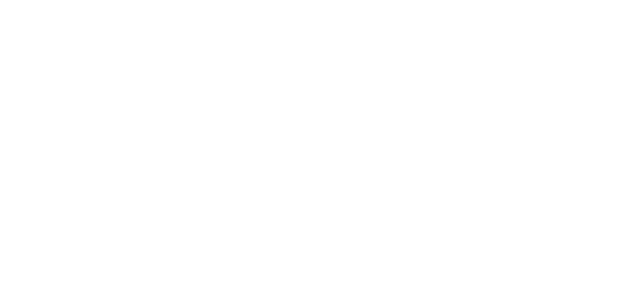
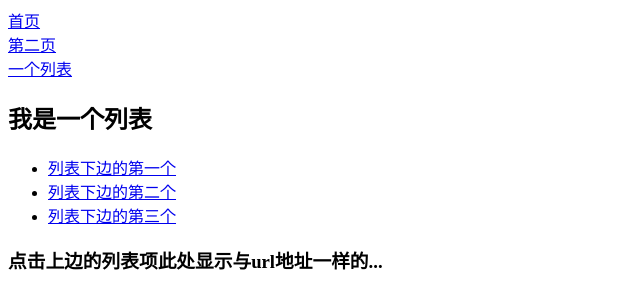
Before and after one commit to suyingda/React-webpack, a React app: page /Lists in a window 1280 px wide. Shown: the top 308 px of the page, without its empty margins (0-640 px from the left). Built offline with nearby package versions, Linux system fonts and the light colour scheme; the HTML template or start-up script is replaced by a standard one.

Commit message:
未修改

```diff
--- /dev/null
+++ b/app/guanwang1/Index.js
@@ -0,0 +1,31 @@
+
+import React, { Component } from "react"
+class App extends Component {
+    constructor() {
+        super();
+        this.state = {
+            array: [1, 2, 3, 4, 5, 6, 7]
+        }
+    }
+    arr() {
+        const numbers = this.state.array.slice();
+        return numbers.map((number, index) =>
+            <li key={index}>
+                {number}
+            </li>
+        );
+
+    }
+
+    render() {
+        return (
+            <div>
+                <h1>App</h1>
+                <ul>
+                    {this.arr()}
+                </ul>
+            </div>
+        );
+    }
+}
+export default App;
--- a/app/main.js
+++ b/app/main.js
@@ -1,35 +1,13 @@
-import React from 'react';
-import ReactDOM from 'react-dom';
-import {
-    BrowserRouter as Router,
-    Route
-} from 'react-router-dom';
-import App from './modules/App.js';
+import React from "react";
+import { render } from "react-dom";
+import { HashRouter,BrowserRouter, Route } from 'react-router-dom'
 
 
-import Home from './modules/home.js';
-import Order from './modules/order';
-import Cart from './modules/cart';
-import My from './modules/my';
-
-const About = () => (
-    <h3>About Page</h3>
+import App from './router4/Index.js'
+render(
+    <HashRouter>
+        <App />
+    </HashRouter>
+    ,
+    document.getElementById('app-container')
 )
-
-const NoMatch = () => (
-    <p>No Match</p>
-)
-
-ReactDOM.render(
-    <Router>
-        <div>
-            <Route exact path='/' component={App} />
-            <Route path='/about' component={About} />
-            <Route path='/home' component={Home} />
-            <Route path='/order' component={Order} />
-            <Route path='/cart' component={Cart} />
-            <Route path='my' component={My} />
-        </div>
-    </Router>,
-    document.getElementById('app-container')
-);
--- /dev/null
+++ b/app/router4/Index.js
@@ -0,0 +1,64 @@
+import React from 'react'
+import { BrowserRouter as Router,HashRouter, Route, Link } from 'react-router-dom'//导入的方式跟之前有点变化
+
+const One = () => (
+    <div>
+        <h2>首页</h2>
+    </div>
+)
+
+const Two = () => (
+    <div>
+        <h2>我是第二页</h2>
+    </div>
+)
+
+const Lists = ({ match }) => (
+    <div>
+        <h3>{match.params.ListsId}</h3>
+    </div>
+)
+
+const List = ({ match }) => (
+    <div>
+        <h2>我是一个列表</h2>
+        <ul>
+            <li>
+                <Link to={`${match.url}/我是第一个哈哈`}>
+                    列表下边的第一个
+                </Link>
+            </li>
+            <li>
+                <Link to={`${match.url}/我是第二个呵呵`}>
+                    列表下边的第二个
+                </Link>
+            </li>
+            <li>
+                <Link to={`${match.url}/我是第三个嘿嘿`}>
+                    列表下边的第三个
+                </Link>
+            </li>
+        </ul>
+        <Route path={`${match.url}/:ListsId`} component={Lists} />
+        <Route exact path={match.url} render={() => (
+            <h3>点击上边的列表项此处显示与url地址一样的...</h3>
+        )} />
+    </div>
+)
+
+const RouterList = () => (
+    <Router>
+        <div>
+            <Link to="/">首页</Link>
+            <br />
+            <Link to="/two">第二页</Link>
+            <br />
+            <Link to="/Lists">一个列表</Link>
+            <br />
+            <Route exact path="/" component={One} />
+            <Route path="/two" component={Two} />
+            <Route path="/Lists" component={List} />
+        </div>
+    </Router>
+)
+export default RouterList
```
Also changed, not shown: app/main-setInterval.js (added, +19 -0 lines), app/main-对应modules.js (added, +35 -0 lines).
